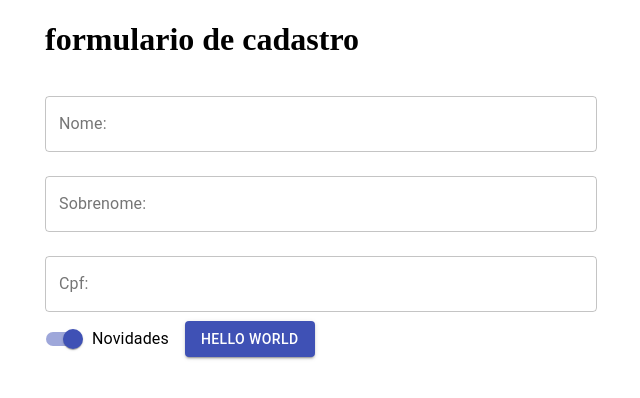
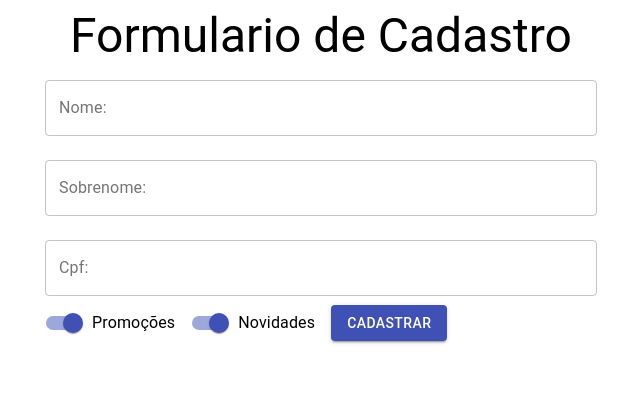
Before and after one commit to LucasEsteves2/Fomulario_Cadastro-REACT, a React (Create React App) app: page / in a window 1280 px wide. Shown: the top 398 px of the page, without its empty margins (319-959 px from the left). Built offline with nearby package versions, Linux system fonts and the light colour scheme.

Commit message:
terminando visual com framework

```diff
--- a/src/components/FormularioCadastro/FormularioCadastro.jsx
+++ b/src/components/FormularioCadastro/FormularioCadastro.jsx
@@ -1,29 +1,27 @@
 import React from 'react';
-import {Button,TextField,Switch,FormControlLabel } from '@material-ui/core';
+import { Button, TextField, Switch, FormControlLabel,Typography  } from '@material-ui/core';
 
 function FormularioCadastro() {
     return (
         <>
             <form>
 
-    <h1 >formulario de cadastro</h1>
+                <Typography align='center' variant="h3" component="h1" >Formulario de Cadastro</Typography>
 
-    <TextField id="nome" label="Nome:" variant="outlined"  margin="normal" fullWidth />
+                <TextField id="nome" label="Nome:" variant="outlined" margin="normal" fullWidth />
 
-    <TextField id="nome" label="Sobrenome:" variant="outlined"  margin="normal" fullWidth />
+                <TextField id="nome" label="Sobrenome:" variant="outlined" margin="normal" fullWidth />
 
-    <TextField id="cpf" label="Cpf:" variant="outlined"  margin="normal" fullWidth />
+                <TextField id="cpf" label="Cpf:" variant="outlined" margin="normal" fullWidth />
 
+                <FormControlLabel label="Promoções" control={<Switch nome="Promo" defaultChecked color="primary" />} />
 
-
-    <FormControlLabel label="Novidades"  control={<Switch nome="Novidades" defaultChecked color="primary" />} />
-
-
+                <FormControlLabel label="Novidades" control={<Switch nome="Novidades" defaultChecked color="primary" />} />
 
 
 
                 <Button variant="contained" color="primary">
-      Hello World
+                    CADASTRAR
                 </Button>
             </form>
         </>
```
Lines whose indentation alone changed are shown as unchanged.
